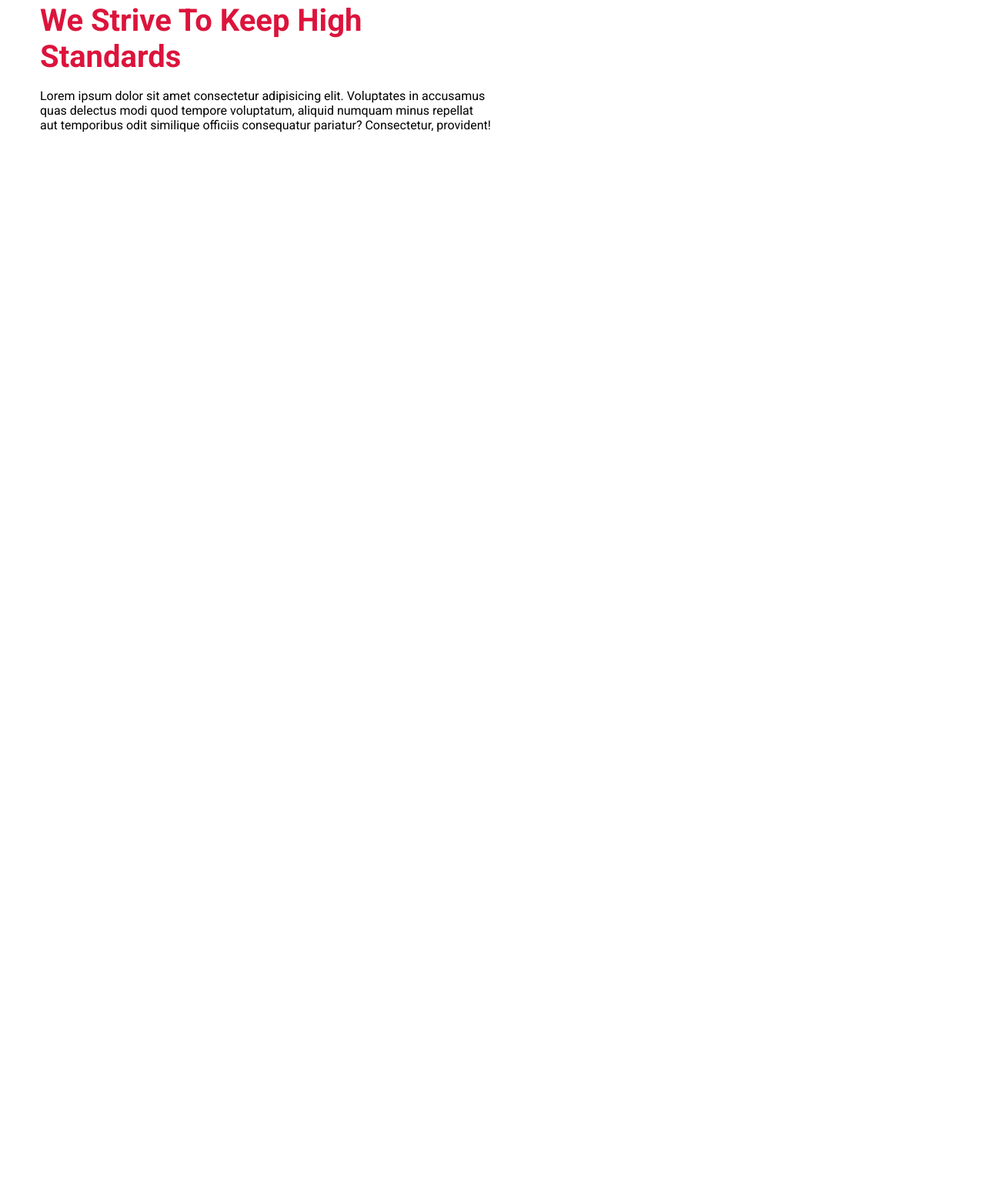
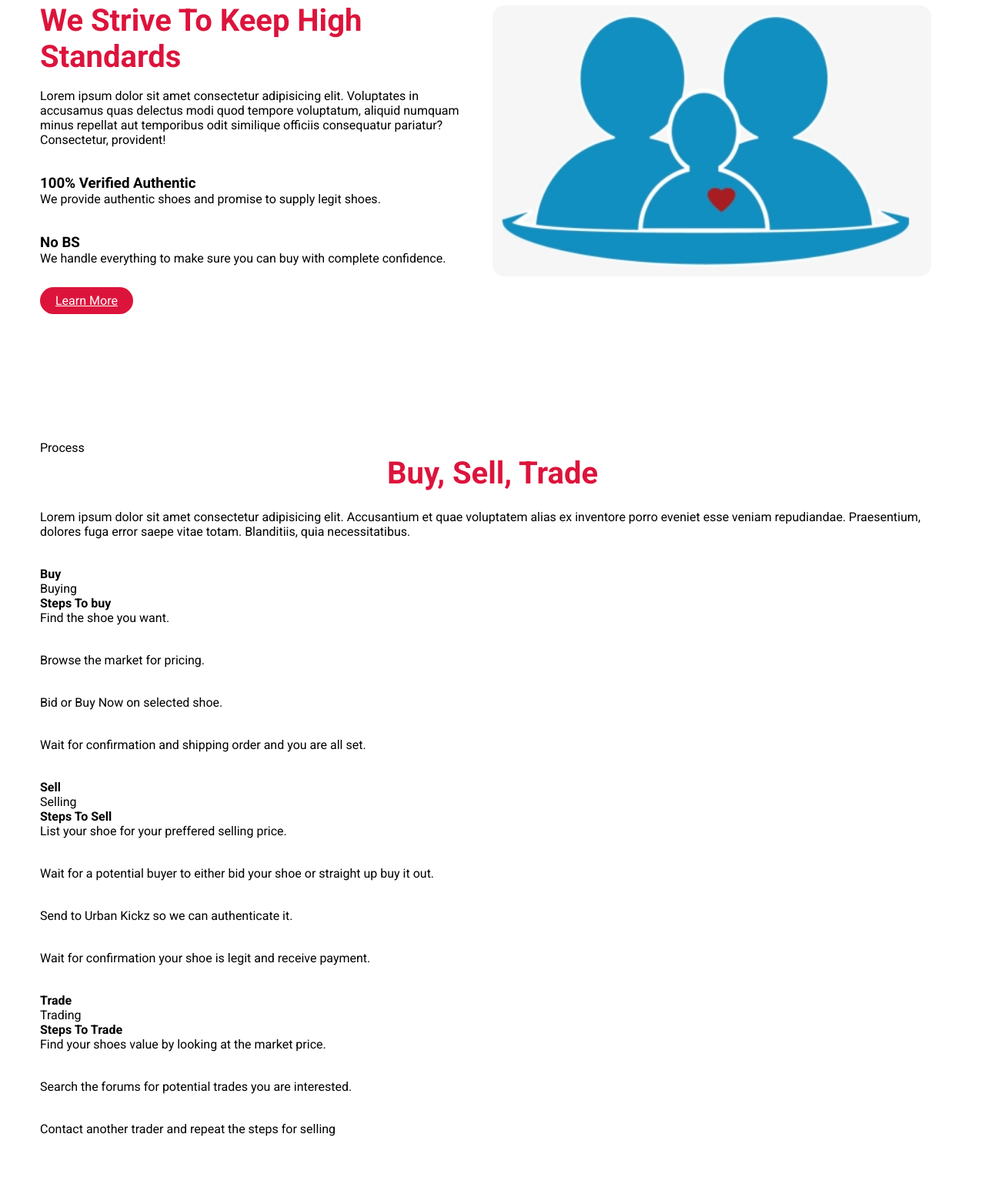
Before and after one commit to FernyG/Week-2-Final-Project, a plain HTML site: page index.html in a window 1280 px wide. Shown: the part 3281-4832 px from the top of the page at 77% size. Before the commit the page ends 3581 px from the top, so only its background shows below. Drawn offline with Linux system fonts and the light colour scheme.

Commit message:
Pricing.commit

```diff
--- a/index.html
+++ b/index.html
@@ -169,15 +169,89 @@
                                             <div class="values__icon afford__icon--container">
                                                 <i class="afford__icon fa-solid fa-sack-dollar"></i>
                                             </div>
+                                            <h3 class="value__title">100% Verified Authentic</h3>
                                         </div>
+                                        <p class="section__description">We provide authentic shoes and promise to supply legit shoes.</p>
+                                    </div>
+                                    <div class="values__content">
+                                        <div class="values__header">
+                                            <div class="values__ico  pro__icon--container">
+                                                <i class="pro-icon fa-solid fa-suitcase"></i>
+                                            </div>
+                                            <h3 class="value__title">No BS</h3>
+                                        </div>
+                                        <p class="section__description">We handle everything to make sure you can buy with complete confidence.</p>
                                     </div>
                                 </div>
+
+                                <a href="#faqs" class="btn__style">Learn More</a>
+                            </div>
+                            <figure class="section__figure">
+                                <img src="./images/values.png" alt="" class="section__figure--img">
+                            </figure>
+                        </div>
+                    </div>
+                </div>
+            </div>
+        </section>
+
+    <section id="pricing">
+        <div class="container">
+            <div class="row">
+                <div class="pricing__container">
+                    <div class="pricing__header">
+                        <span class="title">Process</span>
+                        <h2 class="pricing__subtitle">Buy, Sell, Trade</h2>
+                        <p class="section__description">Lorem ipsum dolor sit amet consectetur adipisicing elit. Accusantium et quae voluptatem alias ex inventore porro eveniet esse veniam repudiandae. Praesentium, dolores fuga error saepe vitae totam. Blanditiis, quia necessitatibus.</p>
+                    </div>
+                    <div class="pricing__contents">
+                        <div class="pricing__content">
+                            <div class="pricing__header">
+                                <h4>Buy</h4>
+                                <p class="buying">Buying</p>
+                                <p class="small__caps"></p>
+                            </div>
+                            <div class="pricing__description">
+                                <h4 class="divide">Steps To buy</h4>
+                                <p class="section__description divide">Find the shoe you want.</p>
+                                <p class="section__description divide">Browse the market for pricing.</p>
+                                <p class="section__description divide">Bid or Buy Now on selected shoe.</p>
+                                <p class="section__description divide">Wait for confirmation and shipping order and you are all set.</p>
+                            </div>
+                        </div>
+                        <div class="pricing__content">
+                            <div class="pricing__header">
+                                <h4>Sell</h4>
+                                <p class="buying">Selling</p>
+                                <p class="small__caps"></p>
+                            </div>
+                            <div class="pricing__description">
+                                <h4 class="divide">Steps To Sell</h4>
+                                <p class="section__description divide">List your shoe for your preffered selling price.</p>
+                                <p class="section__description divide">Wait for a potential buyer to either bid your shoe or straight up buy it out.</p>
+                                <p class="section__description divide">Send to Urban Kickz so we can authenticate it.</p>
+                                <p class="section__description divide">Wait for confirmation your shoe is legit and receive payment.</p>
+                            </div>
+                        </div>
+                        <div class="pricing__content">
+                            <div class="pricing__header">
+                                <h4>Trade</h4>
+                                <p class="buying">Trading</p>
+                                <p class="small__caps"></p>
+                            </div>
+                            <div class="pricing__description">
+                                <h4 class="divide">Steps To Trade</h4>
+                                <p class="section__description divide">Find your shoes value by looking at the market price.</p>
+                                <p class="section__description divide">Search the forums for potential trades you are interested.</p>
+                                <p class="section__description divide">Contact another trader and repeat the steps for selling</p>
+                                <p class="section__description divide"></p>
                             </div>
                         </div>
                     </div>
                 </div>
             </div>
-        </section>
+        </div>
+    </section>
     </main>
 </body>
 </html>
```
Also changed, not shown: images/values.png (added).
